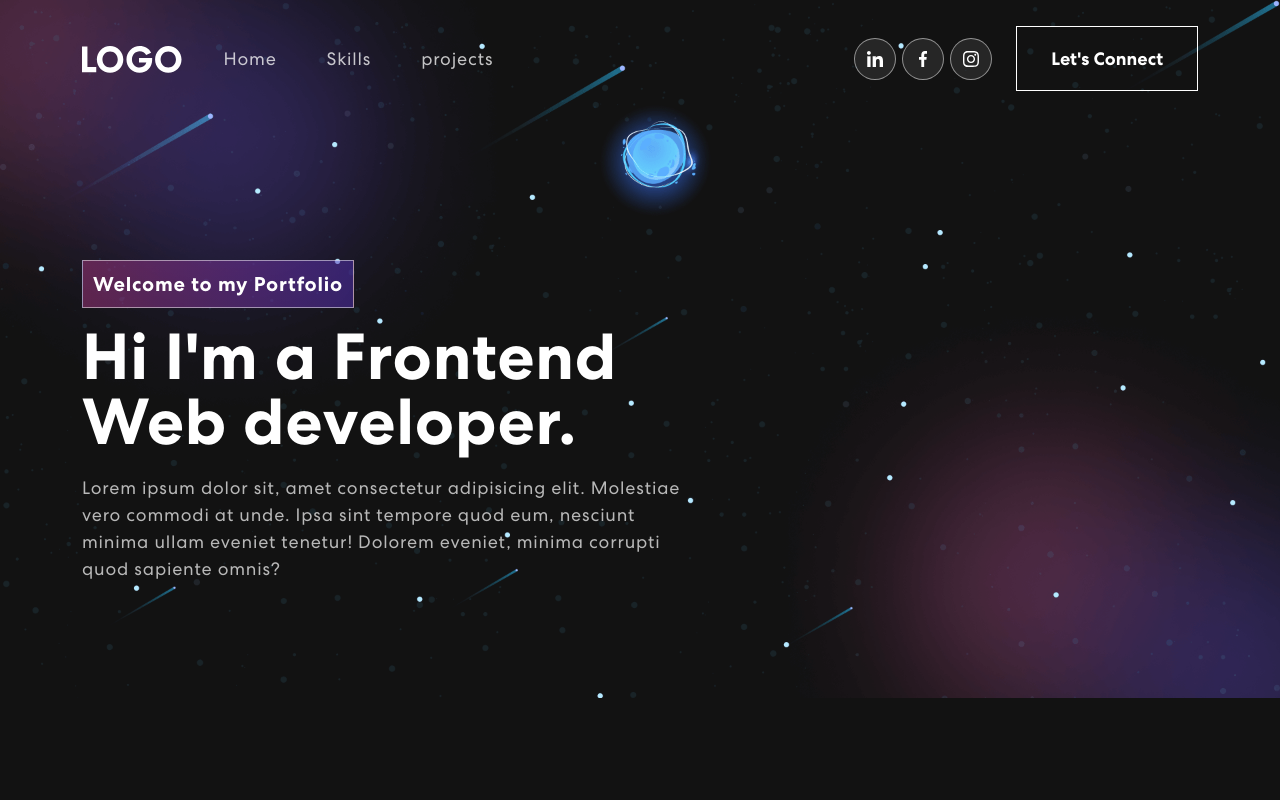
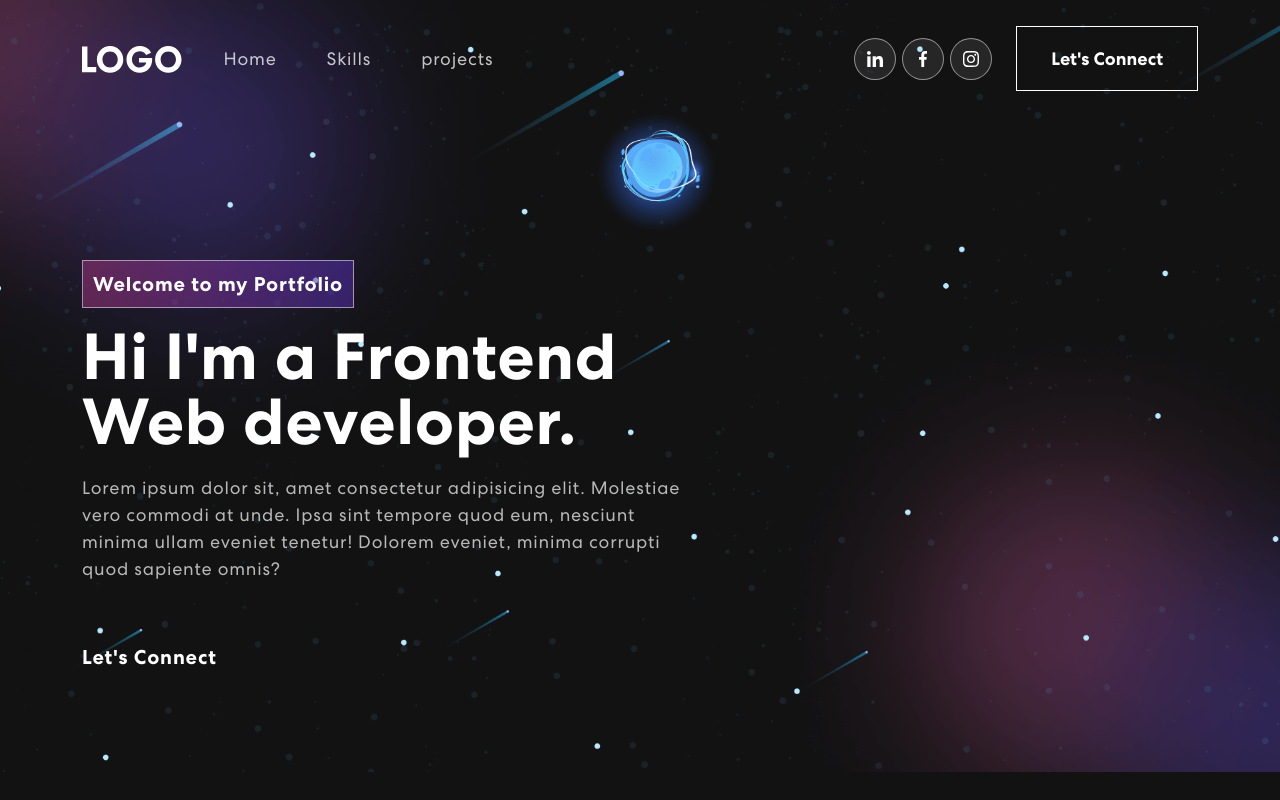
Before and after one commit to CompileWithQureshi/Poritfilo, a React (Create React App) app: page / in a window 1280 px wide. Built offline with nearby package versions, Linux system fonts and the light colour scheme.

Commit message:
Creating Banner component

```diff
--- a/package.json
+++ b/package.json
@@ -9,6 +9,7 @@
     "bootstrap": "^5.2.3",
     "react": "^18.2.0",
     "react-bootstrap": "^2.7.0",
+    "react-bootstrap-icons": "^1.10.2",
     "react-dom": "^18.2.0",
     "react-scripts": "5.0.1",
     "web-vitals": "^2.1.0"
--- a/src/component/Banner.jsx
+++ b/src/component/Banner.jsx
@@ -20,6 +20,9 @@ export const Banner = () => {
               nesciunt minima ullam eveniet tenetur! Dolorem eveniet, minima
               corrupti quod sapiente omnis?
             </p>
+            <button onClick={() => console.log("connected")}>
+              Let's Connect
+            </button>
           </Col>
         </Row>
       </Container>
```
Also changed, not shown: 1 other file (tests, documents, lock files or other folders).
